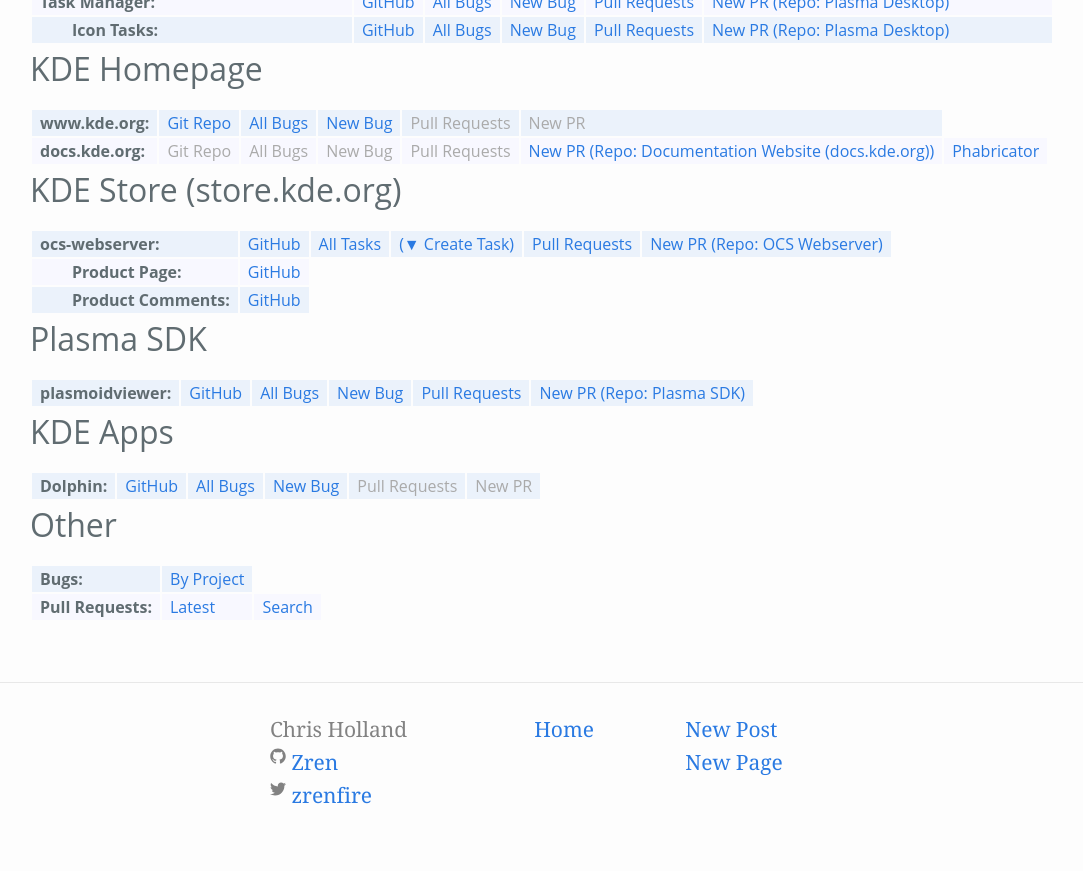
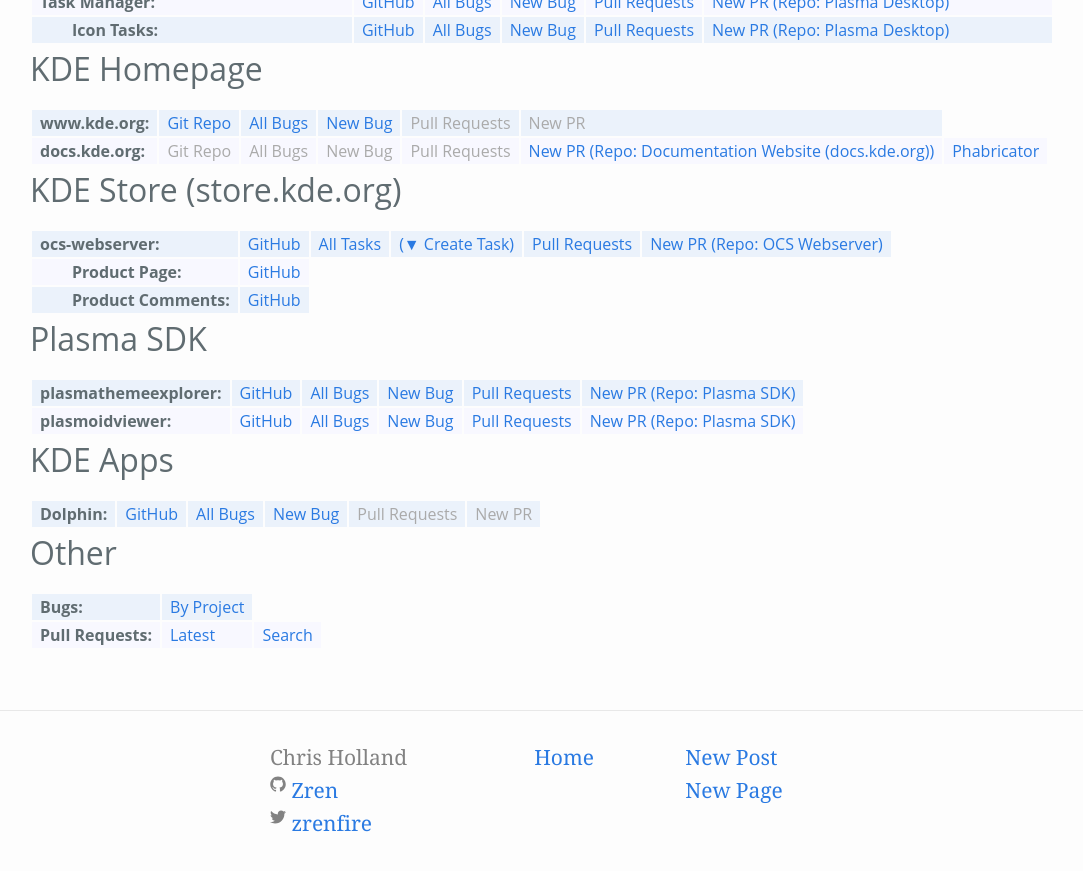
Before and after one commit to Zren/zren.github.io, a Jekyll site: the page built from kde_repos.md, in a window 1280 px wide and 900 px high, scrolled down 777 px. Shown: the top 871 px of the window, without its empty margins (0-1083 px from the left). Built offline with Jekyll 4.4.1, drawn with Linux system fonts in a browser that asks for light colours.

Commit message:
plasmathemeexplorer

```diff
--- a/kde_repos.md
+++ b/kde_repos.md
@@ -230,6 +230,14 @@
 
 <table class="repolist">
 	<tr>
+		<td>plasmathemeexplorer</td>
+		<td><a href="https://github.com/KDE/plasma-sdk/tree/master/themeexplorer">GitHub</a></td>
+		<td><a href="{{kdeBugList}}product=Plasma%20SDK&component=plasmathemeexplorer&list_id=1433280">All Bugs</a></td>
+		<td><a href="{{kdeNewBug}}product=Plasma%20SDK&component=plasmathemeexplorer">New Bug</a></td>
+		<td><a href="{{phabDiffsDesktop}}">Pull Requests</a></td>
+		<td><a href="{{phabNewDiff}}">New PR (Repo: Plasma SDK)</a></td>
+	</tr>
+	<tr>
 		<td>plasmoidviewer</td>
 		<td><a href="https://github.com/KDE/plasma-sdk/tree/master/plasmoidviewer">GitHub</a></td>
 		<td><a href="{{kdeBugList}}product=Plasma%20SDK&component=plasmoidviewer&list_id=1422702">All Bugs</a></td>
```
